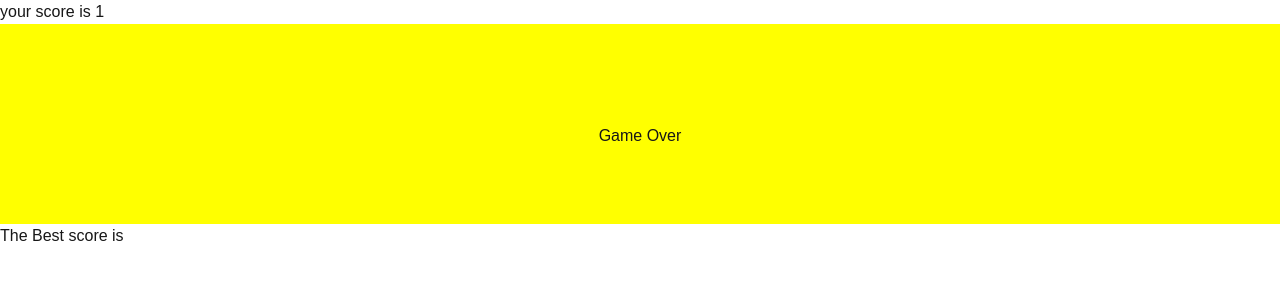
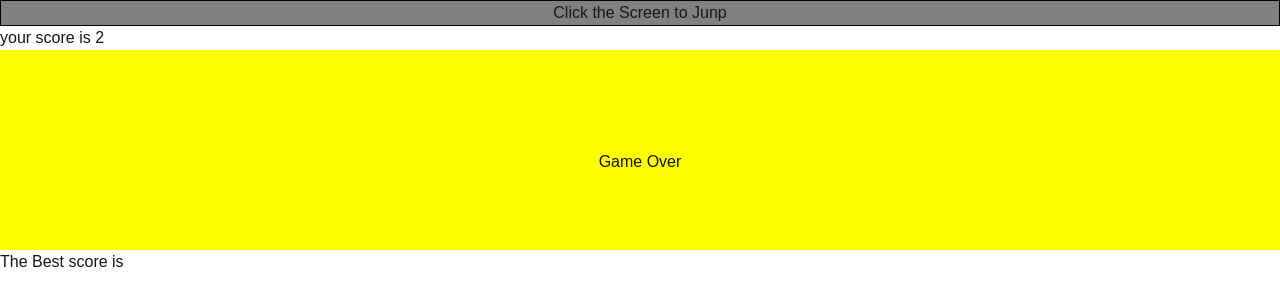
Before and after one commit to Tkaki-W/offlinegame, a Next.js app: page / in a window 1280 px wide. Shown: the top 306 px of the page. Built offline with nearby package versions, Linux system fonts and the light colour scheme; no server answers; the database is empty.

Commit message:
remend the motion

```diff
--- a/app/obstacle/obstacle.tsx
+++ b/app/obstacle/obstacle.tsx
@@ -15,8 +15,10 @@ export function Obstacle(){
 
     //要素のx座標を20 msに一回20だけ動かす
     const  move_xpositions = async ()=>{
-        await sleep(20);
-        setPositions(prev => prev.map(x=>x-20));
+        while(true){
+            await sleep(10);
+            setPositions(prev => prev.map(x=>x-8));
+        }
     }
 
     //要素を描画する
@@ -64,7 +66,7 @@ export function Obstacle(){
 
     useEffect(()=>{
         move_xpositions();
-    });
+    },[]);
 
     useEffect(()=>{
             //はみ出た分は取り除く
@@ -76,7 +78,7 @@ export function Obstacle(){
     useEffect(() => {
     (async () => {
         while (isActive) {
-            const delay = Math.floor(Math.random() * 2000) ; // 1〜3秒
+            const delay = Math.floor(Math.random() * 1000+ Math.random()*1000) ; // 1〜3秒
             await sleep(delay);
             if (!isActive) break;
             add_xpositions();
--- a/app/timer/timer.tsx
+++ b/app/timer/timer.tsx
@@ -36,7 +36,11 @@ export function Timer({gameover}: TimerProps){
     },);
     return(
         <div>
-            <h1>your score is {timer}</h1>
+            <h1 style={{textAlign:"center",
+                        border:"1px solid black",
+                        background:"gray"
+            }}>Click the Screen to Junp</h1>
+            <h4>your score is {timer}</h4>
         </div>
     )
 }
```
